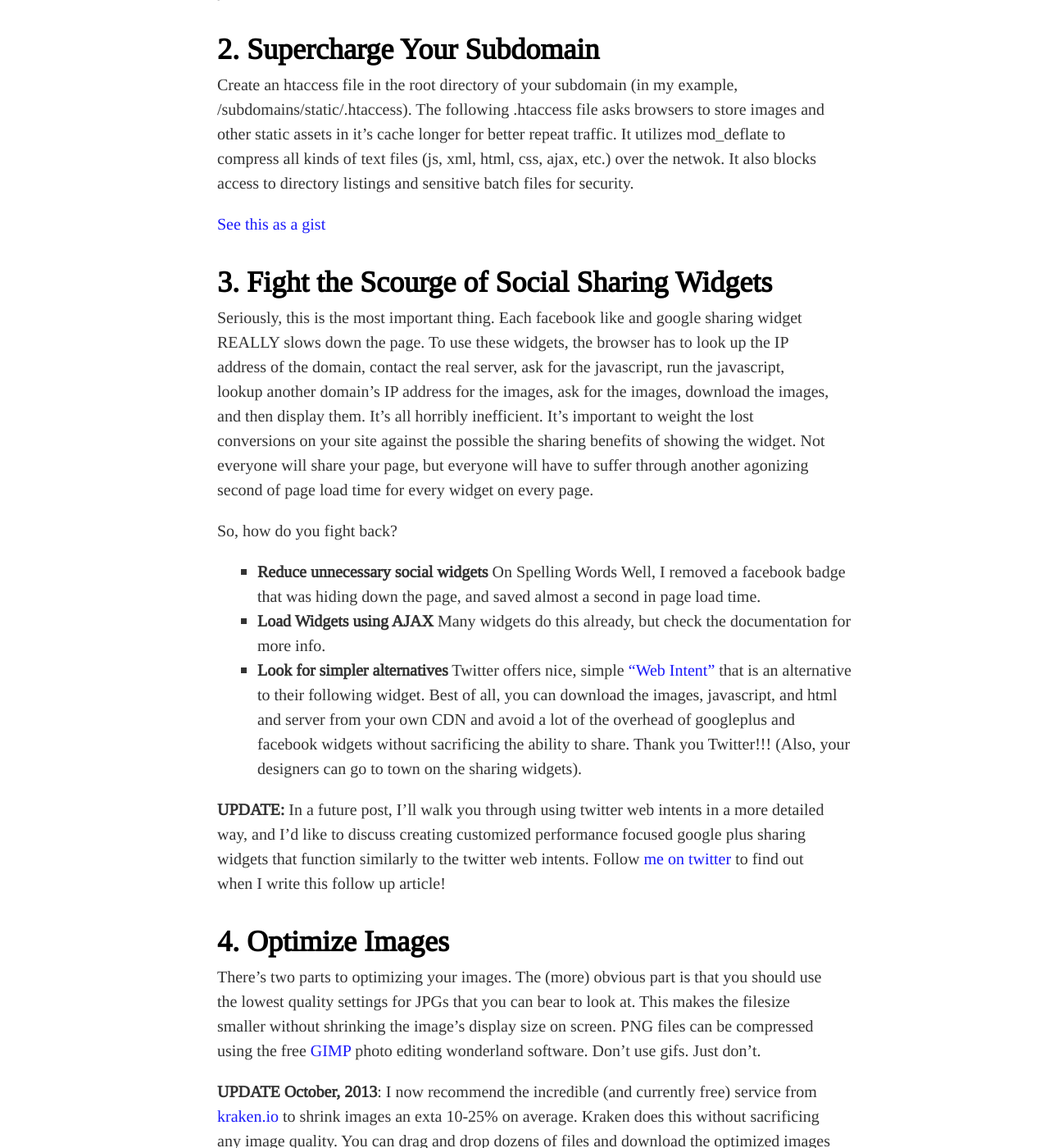
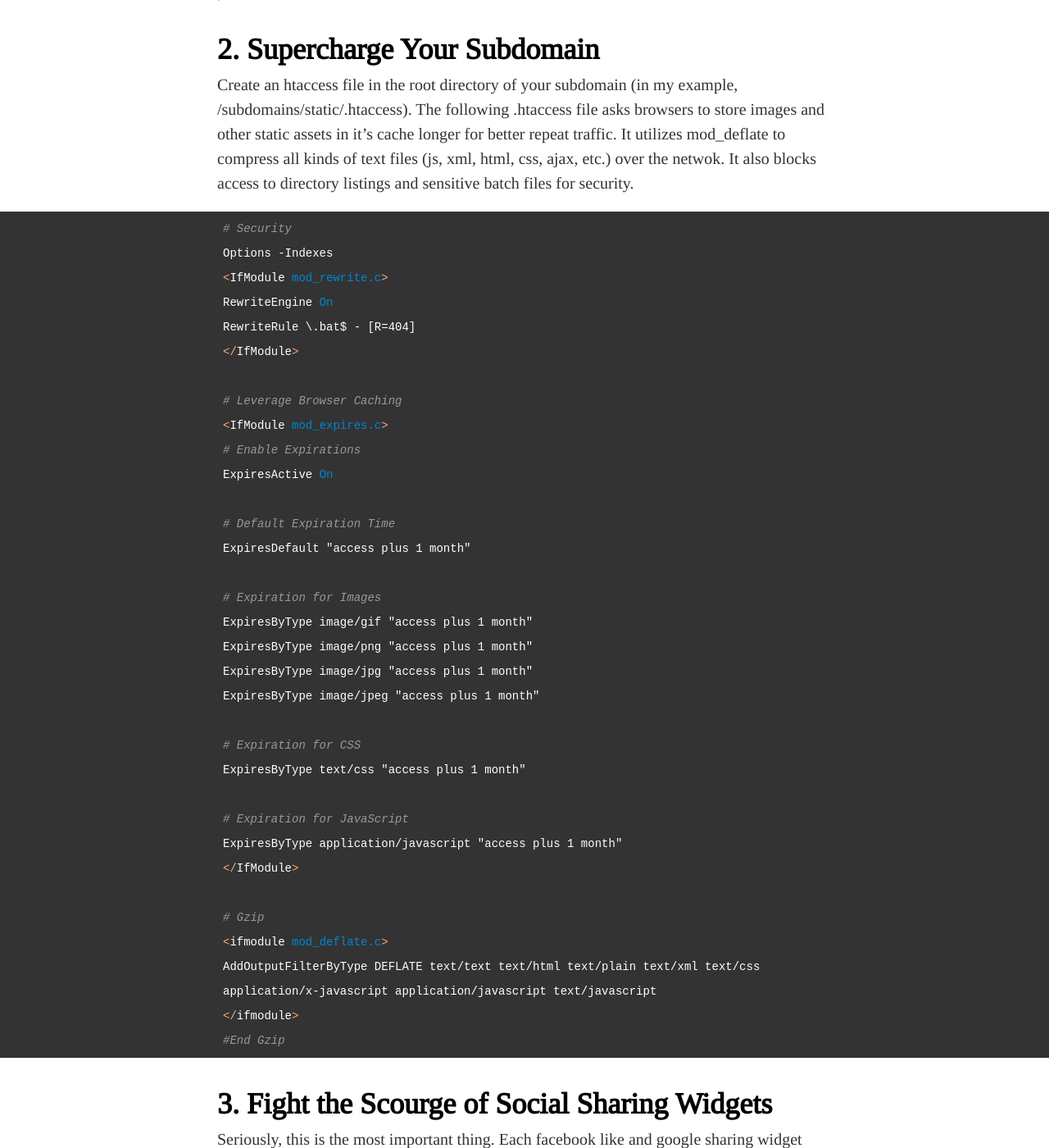
Before and after one commit to brycefisher/brycefisher.github.io-jekyll, a Jekyll site: the page built from _posts/2013-06-08-7-steps-to-improving-page-load-time-on-shared-hosting.md, in a window 1280 px wide and 1400 px high, scrolled down 1016 px. Shown: the whole window at 82% size. Built offline with Jekyll 4.4.1, drawn with Linux system fonts in a browser that asks for light colours; comment, search, counter and statistics services are not loaded.

Commit message:
Replaced gist with inline code sample

```diff
--- a/_posts/2013-06-08-7-steps-to-improving-page-load-time-on-shared-hosting.md
+++ b/_posts/2013-06-08-7-steps-to-improving-page-load-time-on-shared-hosting.md
@@ -21,7 +21,41 @@ Choose a subdomain name that makes sense to you. I like to store these files out
 
 Create an htaccess file in the root directory of your subdomain (in my example, /subdomains/static/.htaccess). The following .htaccess file asks browsers to store images and other static assets in it's cache longer for better repeat traffic. It utilizes mod_deflate to compress all kinds of text files (js, xml, html, css, ajax, etc.) over the netwok. It also blocks access to directory listings and sensitive batch files for security.
 
-[See this as a gist](https://gist.github.com/brycefisher/5734403)
+{% highlight apache %}
+# Security
+Options -Indexes
+<IfModule mod_rewrite.c>
+RewriteEngine On
+RewriteRule \.bat$ - [R=404]
+</IfModule>
+
+# Leverage Browser Caching
+<IfModule mod_expires.c>
+# Enable Expirations
+ExpiresActive On
+
+# Default Expiration Time
+ExpiresDefault "access plus 1 month"
+
+# Expiration for Images
+ExpiresByType image/gif "access plus 1 month"
+ExpiresByType image/png "access plus 1 month"
+ExpiresByType image/jpg "access plus 1 month"
+ExpiresByType image/jpeg "access plus 1 month"
+
+# Expiration for CSS
+ExpiresByType text/css "access plus 1 month"
+
+# Expiration for JavaScript
+ExpiresByType application/javascript "access plus 1 month"
+</IfModule>
+
+# Gzip
+<ifmodule mod_deflate.c>
+AddOutputFilterByType DEFLATE text/text text/html text/plain text/xml text/css application/x-javascript application/javascript text/javascript
+</ifmodule>
+#End Gzip
+{% endhighlight %}
 
 ## 3. Fight the Scourge of Social Sharing Widgets
 
```
